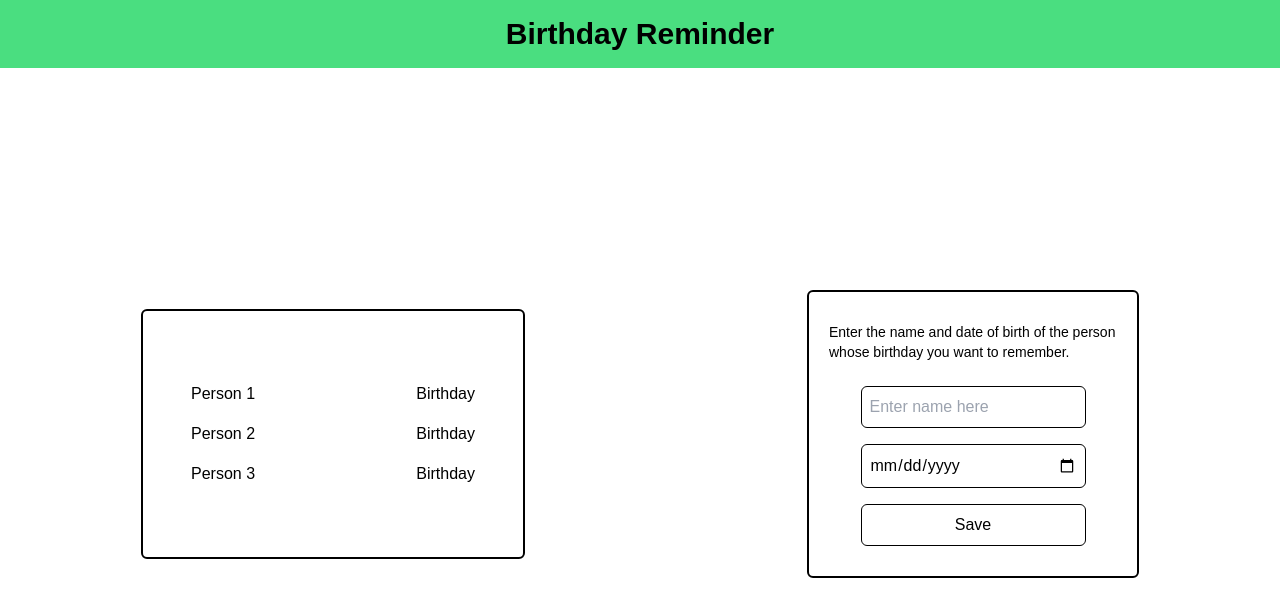
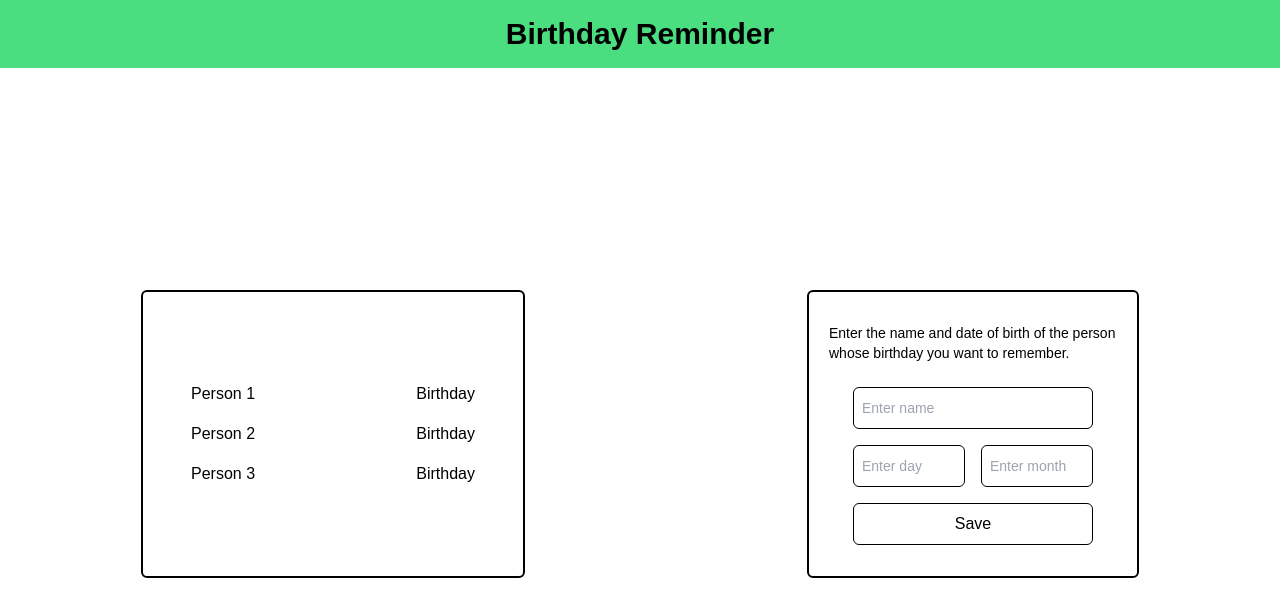
Before and after one commit to kutlukarakoc/birthday-reminder, a React (Create React App) app: page / in a window 1280 px wide. Shown: the top 616 px of the page. Built offline with nearby package versions, Linux system fonts and the light colour scheme; the HTML template or start-up script is replaced by a standard one.

Commit message:
changed style of components

```diff
--- a/src/components/Birthdays.tsx
+++ b/src/components/Birthdays.tsx
@@ -1,7 +1,9 @@
-const Birthdays: React.FC = () => {
+
+
+const Birthdays: React.FC = ({}) => {
     return (
-        <div className="min-h-[250px] w-96 flex flex-col items-center justify-center gap-6 px-5 border-2 border-black rounded-md">
-            <ul className="w-full h-full flex flex-col items-start gap-4">
+        <div className="min-h-[250px] h-72 w-96 flex flex-col items-center justify-center gap-6 px-5 border-2 border-black rounded-md">
+            <ul className="w-full h-full flex flex-col justify-center items-start gap-4">
                 <li className="w-full flex justify-between px-7">
                     <div>Person 1</div>
                     <div>Birthday</div>
--- a/src/components/Form.tsx
+++ b/src/components/Form.tsx
@@ -6,12 +6,12 @@ type IForm = {
     addBirthday: () => void
 }
 
-const Form: React.FC<IForm> = ({person, setPerson, addBirthday}) => {
+const Form: React.FC<IForm> = ({ person, setPerson, addBirthday }) => {
 
     const handleChange = (e: React.ChangeEvent<HTMLInputElement>) => {
         let name: string = e.target.name
         let value: string = e.target.value
-        setPerson({...person, [name]: value})
+        setPerson({ ...person, [name]: value })
     }
 
     return (
@@ -21,21 +21,32 @@ const Form: React.FC<IForm> = ({person, setPerson, addBirthday}) => {
                 <input
                     type="text"
                     name="name"
-                    placeholder="Enter name here"
-                    className="border border-black rounded-md outline-none p-2"
+                    placeholder="Enter name"
+                    className="border border-black rounded-md outline-none p-2 w-60 placeholder:text-sm"
                     value={person.name}
                     onChange={e => handleChange(e)}
                 />
-                <input
-                    type="date"
-                    name="date"
-                    className="border border-black rounded-md outline-none p-2"
-                    value={person.date}
-                    onChange={e => handleChange(e)}
-                />
+                <div className="w-full flex justify-between">
+                    <input
+                        type="text"
+                        name="day"
+                        placeholder="Enter day"
+                        className="border border-black rounded-md outline-none p-2 w-28 placeholder:text-sm"
+                        value={person.date}
+                        onChange={e => handleChange(e)}
+                    />
+                    <input
+                        type="text"
+                        name="month"
+                        placeholder="Enter month"
+                        className="border border-black rounded-md outline-none p-2 w-28 placeholder:text-sm"
+                        value={person.date}
+                        onChange={e => handleChange(e)}
+                    />
+                </div>
                 <button
                     type="button"
-                    className="border border-black rounded-md outline-none p-2"
+                    className="border border-black rounded-md outline-none p-2 w-60 placeholder:text-sm"
                     onClick={addBirthday}
                 >
                     Save
```
